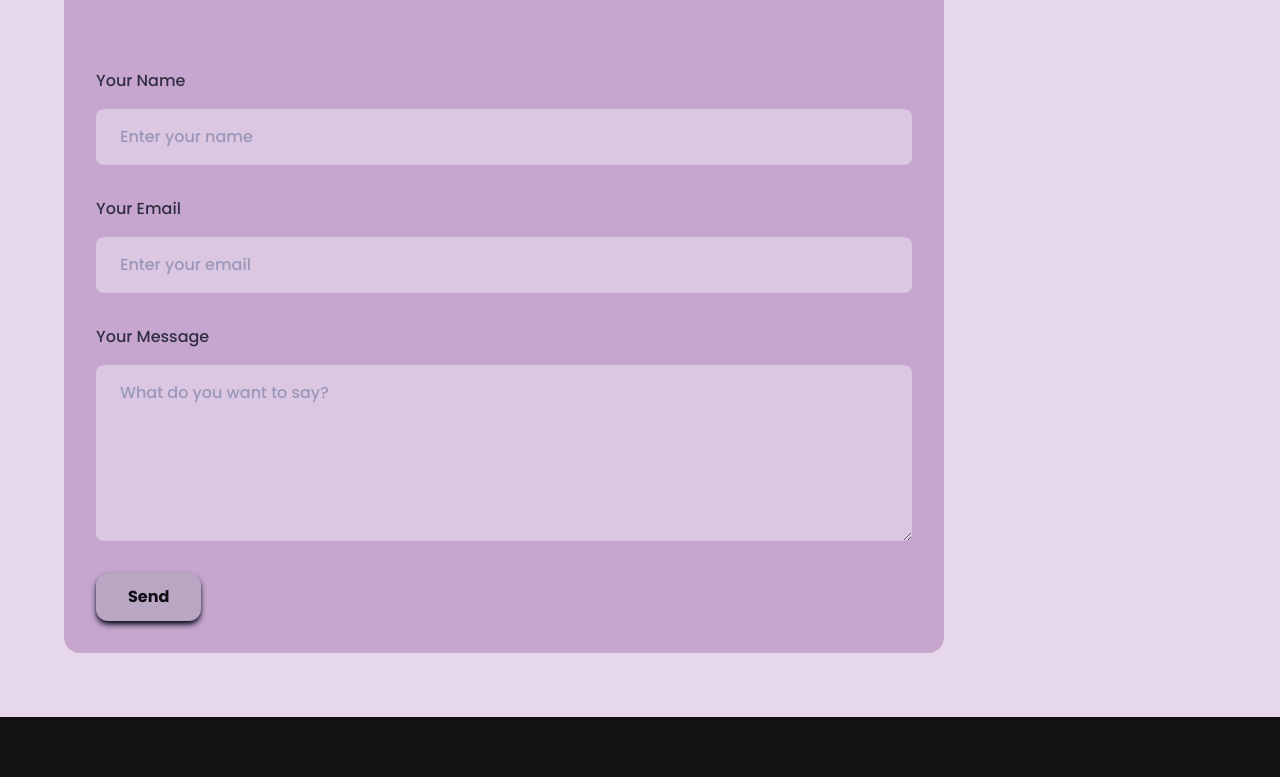
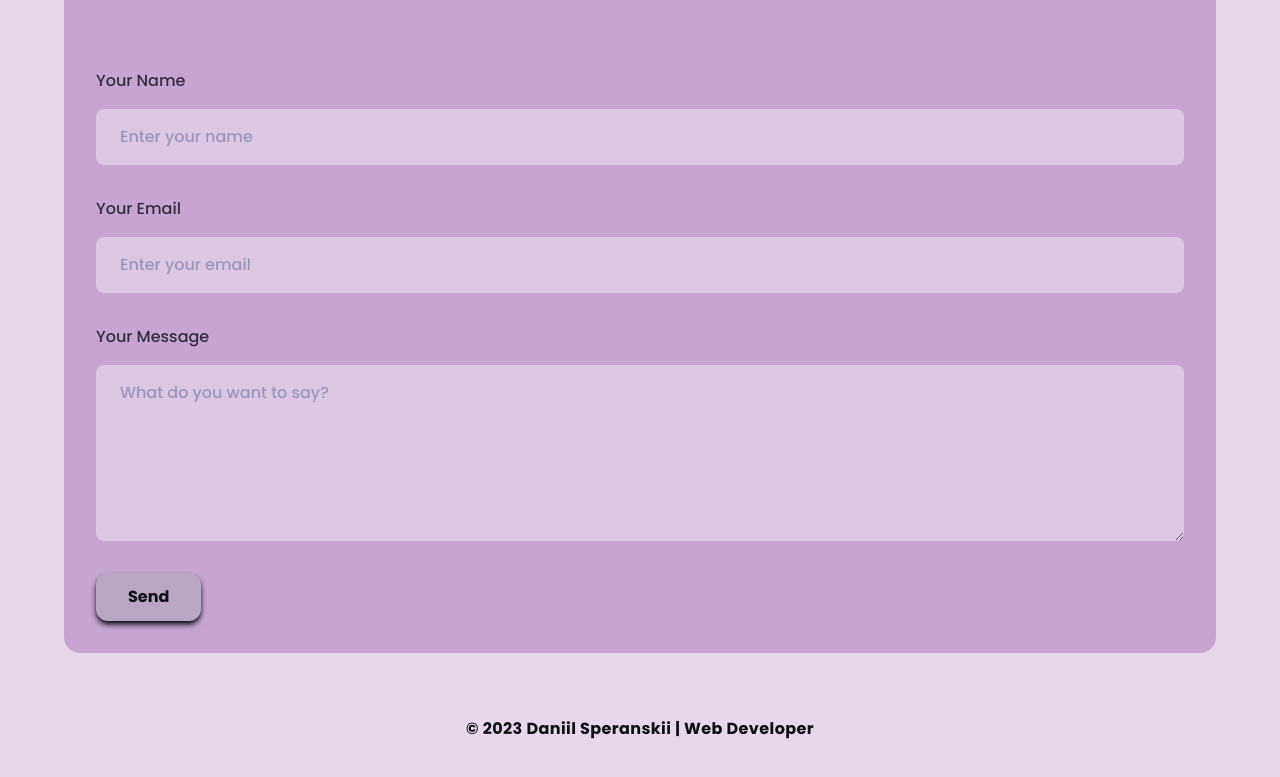
Before and after one commit to Danieldo1/dani-sper, a React (Vite) app: page / in a window 1280 px wide. Shown: the part 8021-8798 px from the top of the page. Before the commit the page ends 8738 px from the top, so only its background shows below. Built offline with nearby package versions, Linux system fonts and the light colour scheme.

Commit message:
Added SEO and added a footer

```diff
--- a/index.html
+++ b/index.html
@@ -4,6 +4,8 @@
     <meta charset="UTF-8" />
     <link rel="icon" type="image/svg+xml" href="/logo.svg" />
     <meta name="viewport" content="width=device-width, initial-scale=1.0" />
+    <meta name="robots" content="index, follow">
+    <meta name="description" description="Welcome to the Digital Realm of Daniil Speranskii, a Versatile Web Developer and Creative Designer. Explore a Diverse Portfolio Showcasing Innovative Web Solutions, User-Centric Designs, and Cutting-Edge Development Projects. Discover How Daniil's Expertise in Front-end and Back-end Development.">
     <title>Daniil | Portfolio</title>
   </head>
   <body>
--- a/src/App.jsx
+++ b/src/App.jsx
@@ -1,7 +1,7 @@
 import { useState, useEffect } from "react"
 import { HashLoader } from "react-spinners"
 import { BrowserRouter } from "react-router-dom"
-import {About, Contact, Experience, Hero, Navbar, Works, Carousel} from "./components"
+import {About, Contact, Experience, Hero, Navbar, Works, Carousel,Footer} from "./components"
 
 
 const App=()=> {
@@ -40,6 +40,7 @@ const App=()=> {
             <Carousel />
             <div className="relative z-0">
               <Contact/>
+              <Footer />
             </div>
           </div>
           </BrowserRouter>
--- a/src/components/About.jsx
+++ b/src/components/About.jsx
@@ -29,7 +29,7 @@ const ServiceCard = ({index,title,icon,link}) => {
         >
 
           {/* icons for cards */}
-            <img src={icon} alt={title} className='w-16 h-16 object-contain' />
+            <img src={icon} alt='Daniil Speranskii Social Mdeia' className='w-16 h-16 object-contain' />
             <h3 className='dark:text-white text-[20px] font-bold text-center light: text-midnight-100'>{title}</h3>
         </div>
         </a>
--- a/src/components/Contact.jsx
+++ b/src/components/Contact.jsx
@@ -54,7 +54,7 @@ const Contact = () => {
   };
 
   return (
-    <div className="xl:mt-12 xl:flex-row flex-col-reverse flex gap-10 overflow-hidden">
+    <div className="xl:mt-12  flex-col-reverse flex gap-10 overflow-hidden">
       <motion.div
         variants={slideIn("left", "tween", 0.2, 1)}
         className="flex-[0.75] dark:bg-black-100 light: bg-[#c6a6cf] p-8 rounded-2xl"
--- /dev/null
+++ b/src/components/Footer.jsx
@@ -0,0 +1,16 @@
+import React from 'react'
+
+const Footer = () => {
+  return (
+    <footer>
+        <div className='flex flex-1 justify-center items-center pb-9 mx-auto'>
+            <h4 className='dark:text-white light: text-midnight-100 font-bold tracking-wide'>© 2023 Daniil Speranskii
+                <span> | </span>
+                <span>Web Developer </span>
+            </h4>
+        </div>
+    </footer>
+  )
+}
+
+export default Footer
--- a/src/components/Hero.jsx
+++ b/src/components/Hero.jsx
@@ -47,7 +47,7 @@ const Hero = () => {
         <div className='sm:w-1/2 flex justify-center items-center mt-5 order-2 sm:order-1'> {/* Change the order for different screen sizes */}
           <div>
             <img src={ imageSrc}
-                alt="hero"
+                alt="Daniil Speranskii the Web Developer"
               className='rounded-lg w-full sm:h-auto md:h-auto lg:w-[450px] mb-8 '
             />
 
--- a/src/components/index.js
+++ b/src/components/index.js
@@ -6,10 +6,12 @@ import Experience from './Experience';
 import Works from './Works';
 import Contact from './Contact';
 import Carousel from './Carousel';
+import Footer from './Footer';
 
 export {
   Hero,
   Navbar,
+  Footer,
   About,
   Experience,
   Works,
```
Also changed, not shown: src/components/Feedbacks.jsx (deleted, +0 -55 lines).
